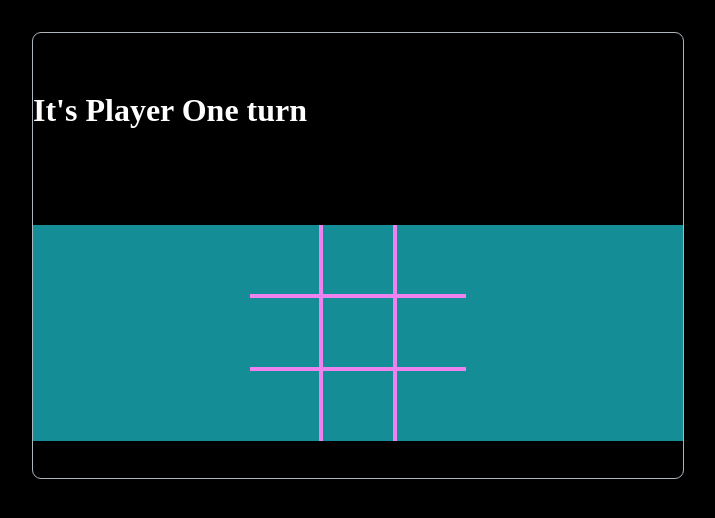
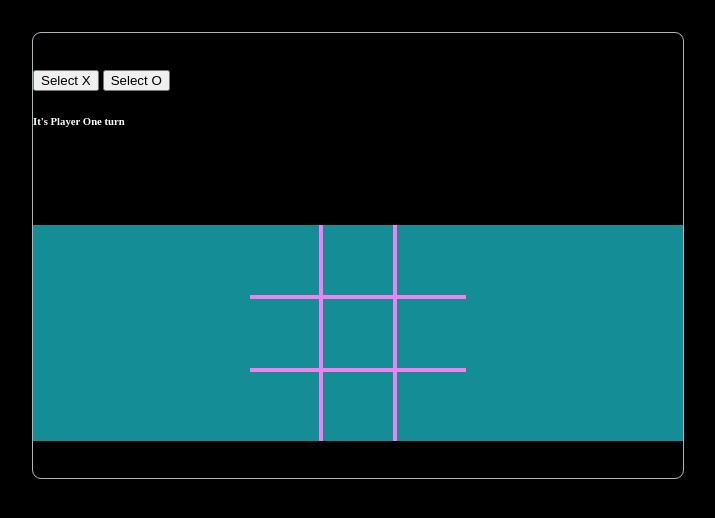
Before and after one commit to tomason182/tic-tac-toe, a plain HTML site: page index.html in a window 1280 px wide. Shown: the whole page, without its empty margins (282-997 px from the left). Drawn offline with Linux system fonts and the light colour scheme.

Commit message:
add button player selection to html

```diff
--- a/index.html
+++ b/index.html
@@ -8,7 +8,11 @@
 </head>
 <body>
     <div class="container">
-        <h1 class="turn"></h1>
+        <div class="controller">
+            <button class="player-selection">Select X</button>
+            <button class="player-selection">Select O</button>
+            <h6 class="turn"></h6>
+        </div>
         <div class="main">
             <div class="board"></div>
         </div>
--- a/styles.css
+++ b/styles.css
@@ -46,7 +46,7 @@ body {
     font-weight: normal;
 }
 
-h1 {
+h6 {
     color: white;
 }
 
```
